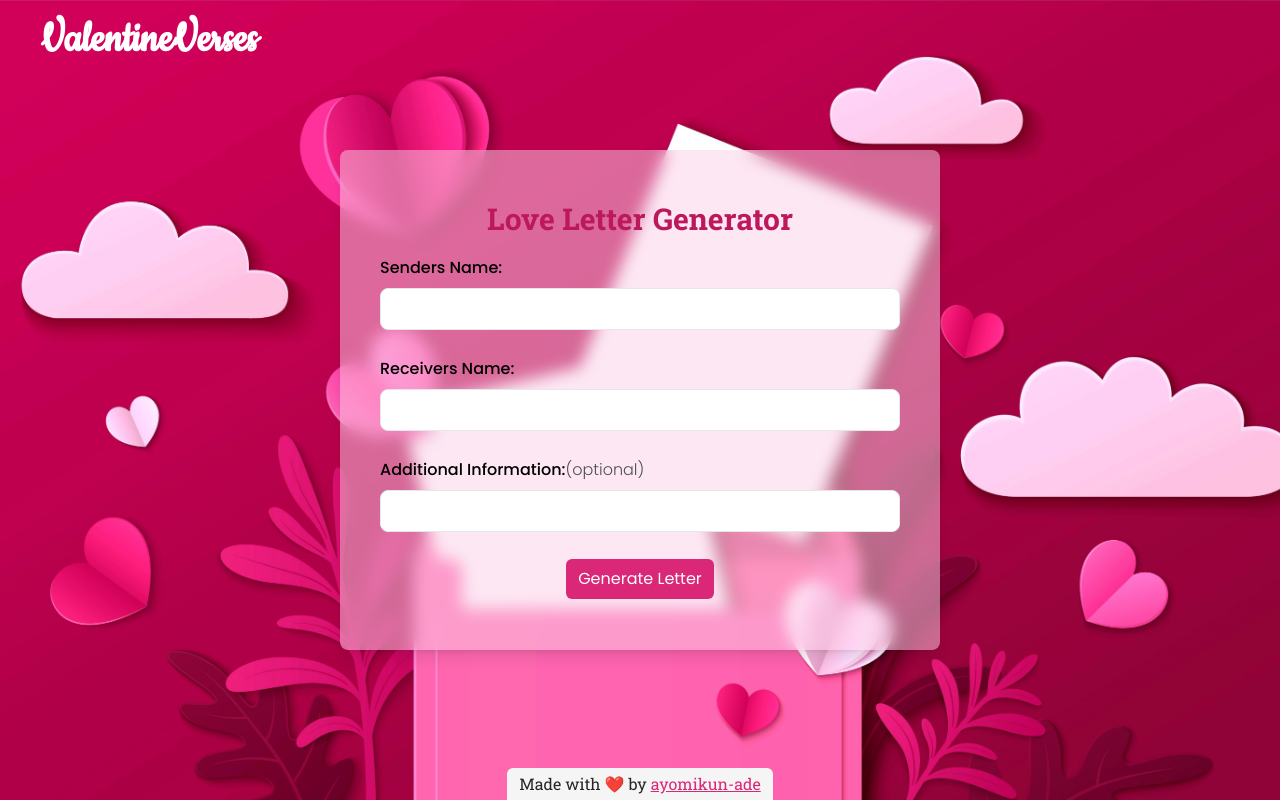
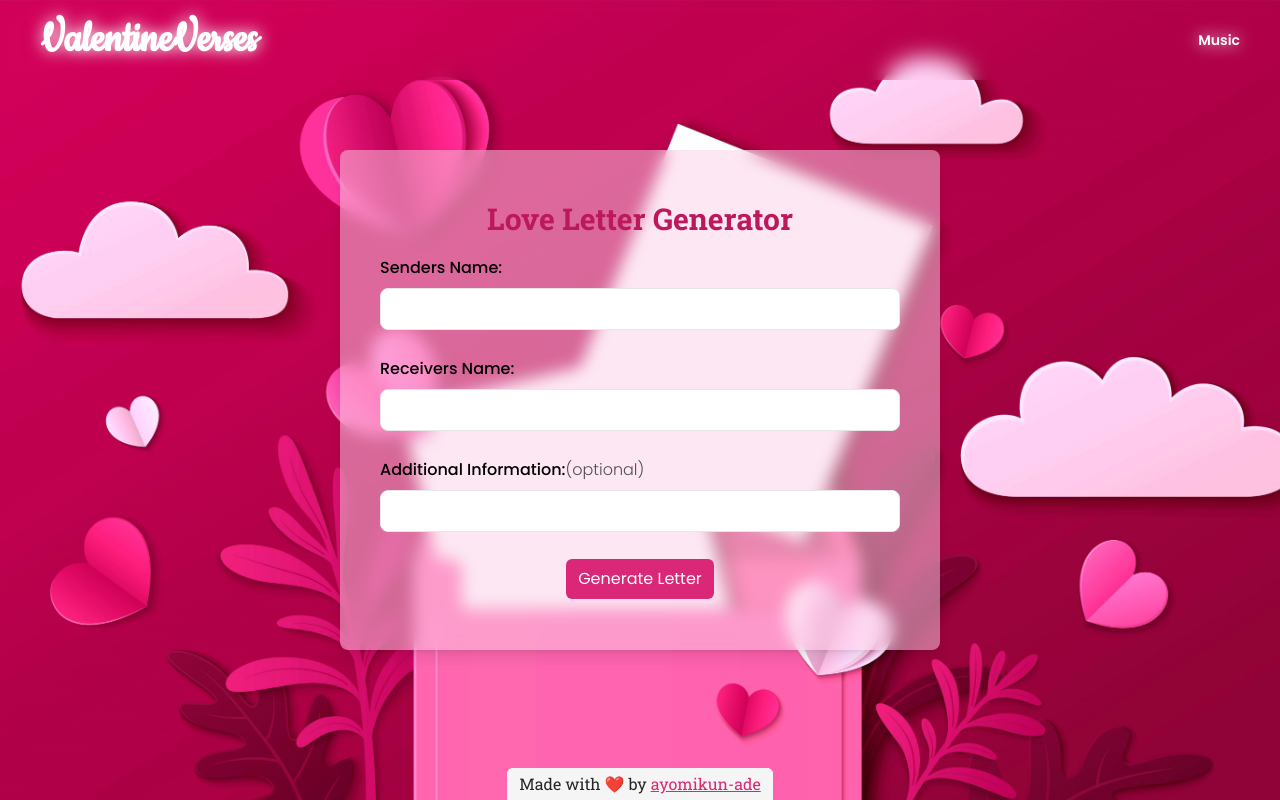
Before and after one commit to ayomikun-ade/valentineverses.ui, a React (Vite) app: page /love-letter in a window 1280 px wide. Built offline with nearby package versions, Linux system fonts and the light colour scheme.

Commit message:
feat: added background music

```diff
--- a/src/App.jsx
+++ b/src/App.jsx
@@ -2,16 +2,20 @@ import { BrowserRouter, Route, Routes } from "react-router";
 import Home from "./pages/Home";
 import LoveLetter from "./pages/LoveLetter";
 import PoemGen from "./pages/PoemGen";
+import Header from "./components/Header";
+import Copyright from "./components/Copyright";
 
 const App = () => {
   return (
     <>
       <BrowserRouter>
+        <Header />
         <Routes>
           <Route index element={<Home />} />
           <Route path="/love-letter" element={<LoveLetter />} />
           <Route path="/poem-generator" element={<PoemGen />} />
         </Routes>
+        <Copyright />
       </BrowserRouter>
     </>
   );
--- a/src/components/Header.jsx
+++ b/src/components/Header.jsx
@@ -1,11 +1,39 @@
+import { useEffect, useState } from "react";
 import { Link } from "react-router";
 
 const Header = () => {
+  const [musicPlay, setMusicPlay] = useState(false);
+
+  const handleMusicToggle = () => {
+    setMusicPlay(!musicPlay);
+  };
+
+  useEffect(() => {
+    const audio = document.getElementById("background-music");
+    if (musicPlay) {
+      audio.play();
+    } else {
+      audio.pause();
+    }
+  }, [musicPlay]);
+
   return (
-    <header className="absolute font-logo font-semibold text-5xl text-center md:text-left text-white top-0 left-0 right-0 bg px-5 md:px-10 py-4">
+    <header className="fixed font-logo font-semibold backdrop-blur z-20 text-5xl flex justify-center md:justify-between items-center text-center md:text-left text-white top-0 left-0 right-0 bg px-5 md:px-10 py-4">
       <Link to="/" className="outline-none">
         ValentineVerses
       </Link>
+      <button
+        onClick={handleMusicToggle}
+        className="font-soft text-sm text-end absolute right-2 md:right-10"
+      >
+        Music
+      </button>
+
+      {/* background music */}
+      <audio id="background-music" loop>
+        <source src="/src/assets/val-audio.mp3" type="audio/mp3" />
+        Your browser does not support the audio element.
+      </audio>
     </header>
   );
 };
```
